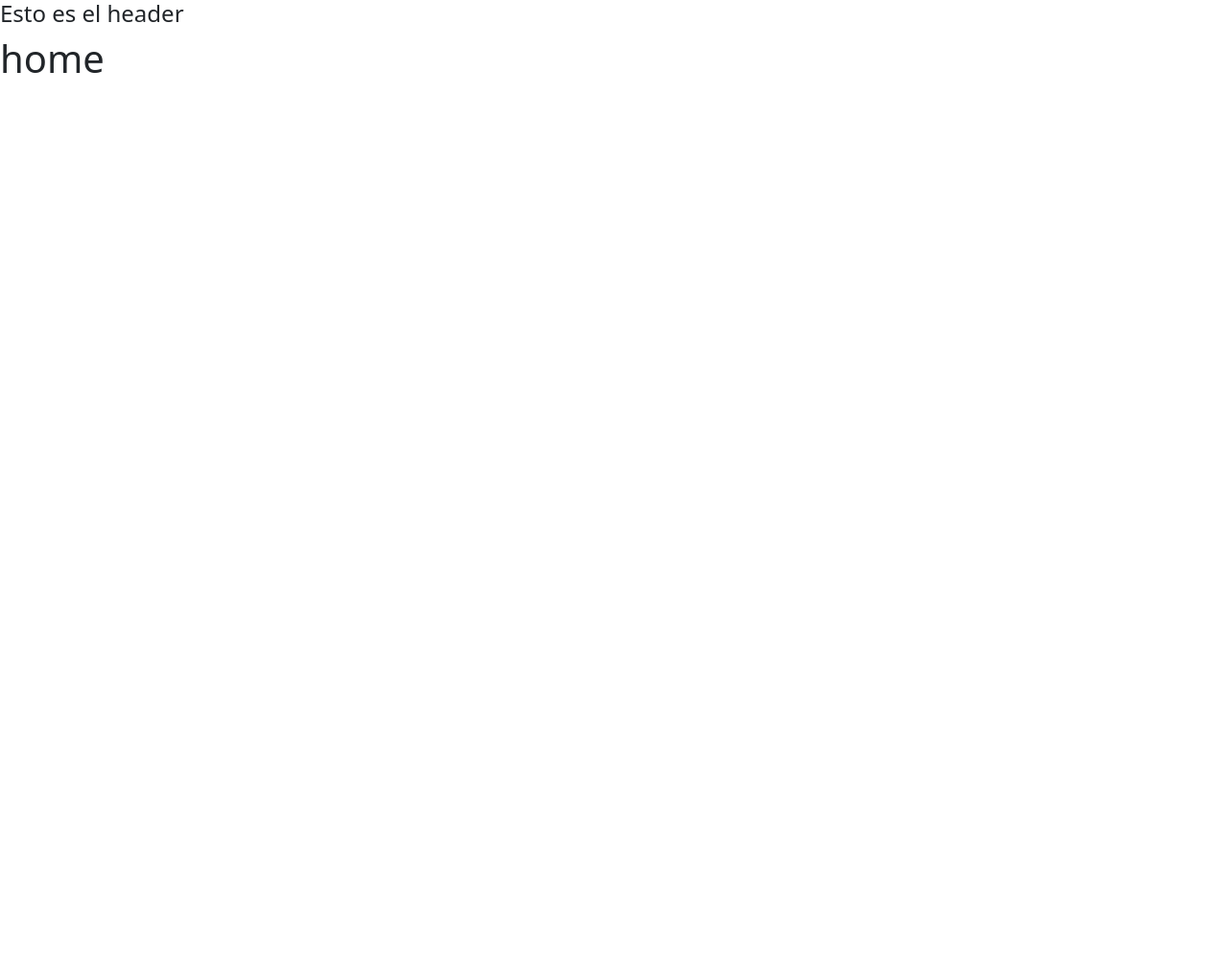
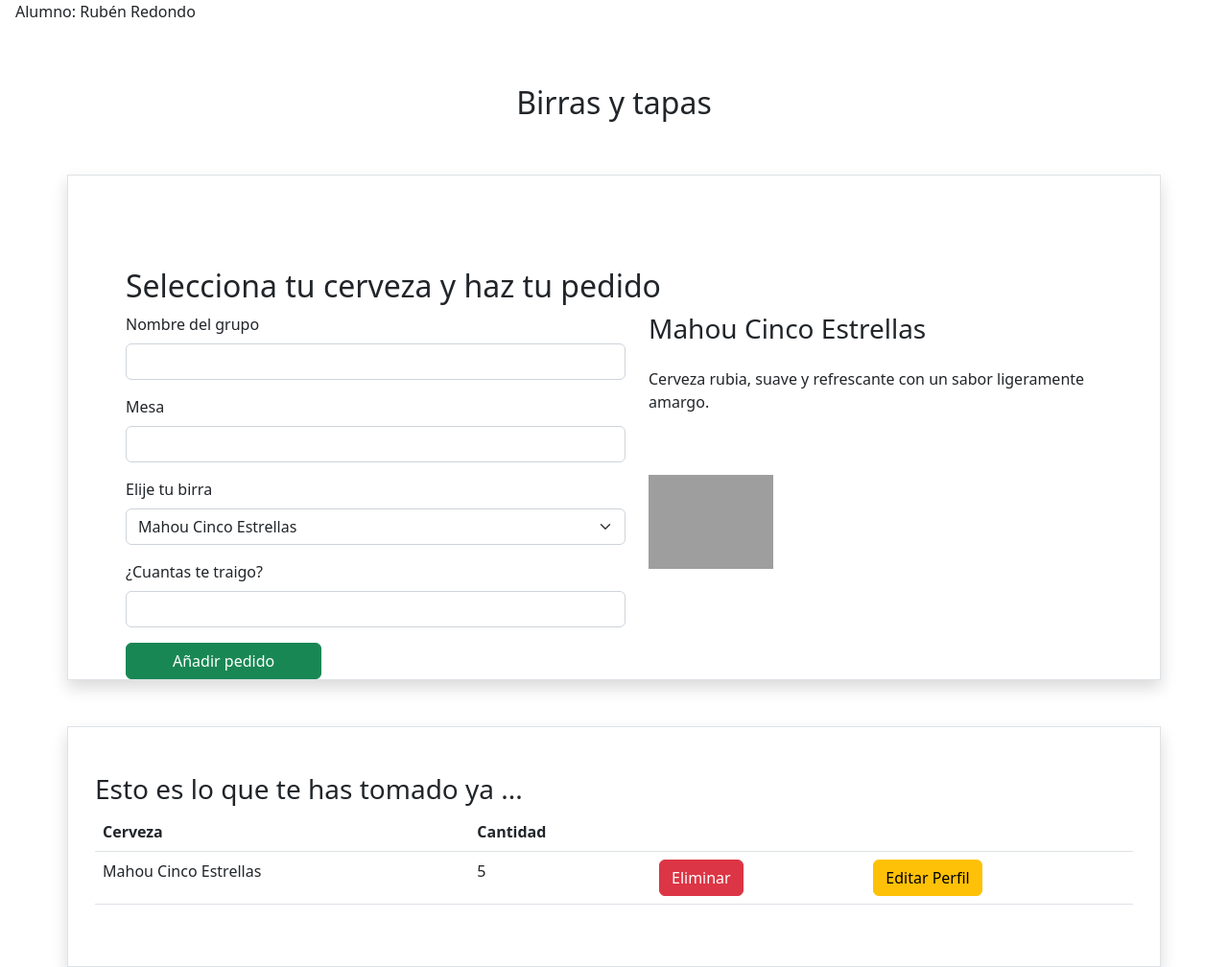
Before and after one commit to daw2-redondo23/examenUF3, a website built with Vite: page src/index.html in a window 1280 px wide. Shown: the whole page at 96% size. Before the commit the page ends 800 px from the top, so only its background shows below. Built offline with nearby package versions, Linux system fonts and the light colour scheme; grey boxes are pictures that could not be loaded.

Commit message:
primera parte examen

```diff
--- /dev/null
+++ b/src/bd.js
@@ -0,0 +1,42 @@
+export const cervezas = [
+    {
+      id: 1,
+      nombre: "Mahou Cinco Estrellas",
+      tipo: "Lager",
+      origen: "Madrid",
+      descripcion: "Cerveza rubia, suave y refrescante con un sabor ligeramente amargo.",
+      imagen: "https://www.mahou.es/wp-content/themes/mahou_v2/template-contents/mahou-familia/dist/images/Botella_Mahou_5_Estrellas.png"
+    },
+    {
+      id: 2,
+      nombre: "Estrella Galicia",
+      tipo: "Lager",
+      origen: "Galicia",
+      descripcion: "Cerveza suave y equilibrada con un sabor ligeramente amargo y aroma a malta.",
+      imagen: "https://cdn.shopify.com/s/files/1/0271/8158/0388/products/estrella-galicia-escerveza-3.jpg?v=1648893181"
+    },
+    {
+      id: 3,
+      nombre: "Alhambra Reserva 1925",
+      tipo: "Lager",
+      origen: "Granada",
+      descripcion: "Cerveza rubia con un sabor ligeramente dulce y toques de caramelo.",
+      imagen: "https://sgfm.elcorteingles.es/SGFM/dctm/MEDIA03/202204/04/00118602800916____3__600x600.jpg"
+    },
+    {
+      id: 4,
+      nombre: "San Miguel Especial",
+      tipo: "Lager",
+      origen: "Barcelona",
+      descripcion: "Cerveza rubia, suave y refrescante con un sabor ligeramente amargo.",
+      imagen: "https://www.sanmiguel.com/es/wp-content/uploads/sites/2/2021/01/san-miguel-gluten-free-4.png"
+    },
+    {
+      id: 5,
+      nombre: "Damm Estrella",
+      tipo: "Lager",
+      origen: "Barcelona",
+      descripcion: "Cerveza rubia, suave y refrescante con un sabor ligeramente amargo.",
+      imagen: "https://static.damm.com/sites/default/files/config-page/estrella_header_logo/estrella-damm_0.png"
+    }
+  ];
--- a/src/componentes/header.js
+++ b/src/componentes/header.js
@@ -1,3 +1,3 @@
 export const header = {
-    template: `<h4>Esto es el header</h4>`
+    template: `<p class="ps-3">Alumno: Rubén Redondo</p>`
 }
--- /dev/null
+++ b/src/componentes/pedidos.js
@@ -0,0 +1,40 @@
+import { cervezas } from "../bd"
+
+export const  formulario = {
+    template: `<div class="row border pt-5 shadow ps-5">
+    <h2 class="pt-5">Selecciona tu cerveza y haz tu pedido</h2>
+  <div class="col-6">
+    <form class="row g-3">
+        <div class="col-12">
+          <label for="nombre" class="form-label">Nombre del grupo</label>
+          <input type="text" class="form-control" id="nombre">
+        </div>
+        <div class="col-12">
+          <label for="numeroMesa" class="form-label">Mesa</label>
+          <input type="number" class="form-control" id="numeroMesa">
+        </div>
+        <div class="col-12">
+            <label for="selectBirra" class="form-label">Elije tu birra</label>
+            <select id="selectBirra" class="form-select">
+                <option selected>Mahou Cinco Estrellas</option>
+            </select>
+        </div>
+        <div class="col-12">
+          <label for="cantidad" class="form-label">¿Cuantas te traigo?</label>
+          <input type="number" class="form-control" id="cantidad">
+        </div>
+        <div class="col-12">
+          <button type="submit" class="btn btn-success ps-5 pe-5">Añadir pedido</button>
+        </div>
+      </form>
+  </div>
+  <div class="col-6">
+      <div class="pb-5">
+        <h3 id="nombre" class="pb-3">`+ cervezas[0].nombre +`</h3>
+        <p id="descripcion">`+ cervezas[0].descripcion +`</p>
+      </div>
+      <img src="`+ cervezas[0].imagen +`" class="card-img-bottom w-25" alt="">
+  </div>
+</div>
+`
+}
--- /dev/null
+++ b/src/componentes/tablaPedidos.js
@@ -0,0 +1,28 @@
+import { cervezas } from "../bd"
+
+export const tablaPedidos = {
+    template: `<div class="row shadow border pt-5 ps-3 pb-5 pe-3">
+    <div class="col-12">
+        <h3>Esto es lo que te has tomado ya ...</h3>
+        <table class="table">
+            <thead>
+              <tr>
+                <th scope="col">Cerveza</th>
+                <th scope="col">Cantidad</th>
+                <th></th>
+                <th></th>
+              </tr>
+            </thead>
+            <tbody>
+            <tr>
+                <td>`+ cervezas[0].nombre +`</td>
+                <td>`+ 5 +`</td>
+                <td><button class="btn btn-danger">Eliminar</button></td>
+                <td><button class="btn btn-warning">Editar Perfil</button></td>
+            </tr>
+            </tbody>
+          </table>
+    </div>
+</div>
+    `
+}
--- a/src/index.html
+++ b/src/index.html
@@ -8,7 +8,6 @@
   <body>
     <header></header>
     <main></main>
-    <footer></footer>
-    <script type="module" src="/main.js"></script>
+    <script type="module" src="main.js"></script>
   </body>
 </html>
--- a/src/main.js
+++ b/src/main.js
@@ -5,6 +5,10 @@
 import * as bootstrap from 'bootstrap'
 import { header } from './componentes/header'
 import { home } from './vistas/home'
+import { formulario } from './componentes/pedidos'
+import { tablaPedidos } from './componentes/tablaPedidos'
 
 document.querySelector('header').innerHTML = header.template
 document.querySelector('main').innerHTML = home.template
+document.querySelector('#parte1').innerHTML = formulario.template;
+document.querySelector('#parte2').innerHTML = tablaPedidos.template
--- a/src/vistas/home.js
+++ b/src/vistas/home.js
@@ -1,3 +1,7 @@
 export const home = {
-    template: `<h1>home</h1>`
+    template: `<div class="container ">
+                    <h2 class="justify-content-center text-center pt-5 pb-5">Birras y tapas</h2>
+                    <div id="parte1"></div>
+                    <div id="parte2" class="pt-5"></div>
+                </div>`
 }
```
